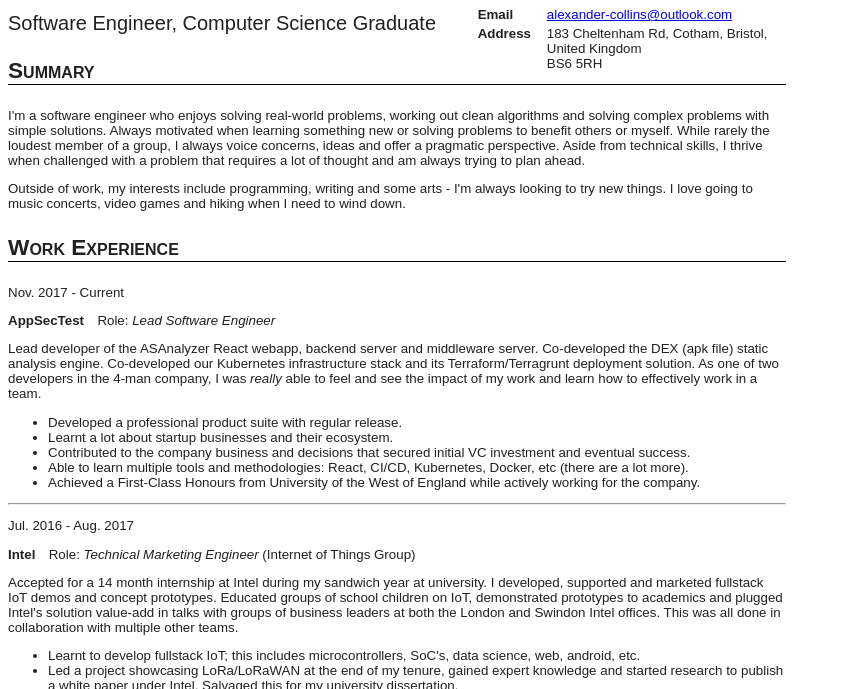
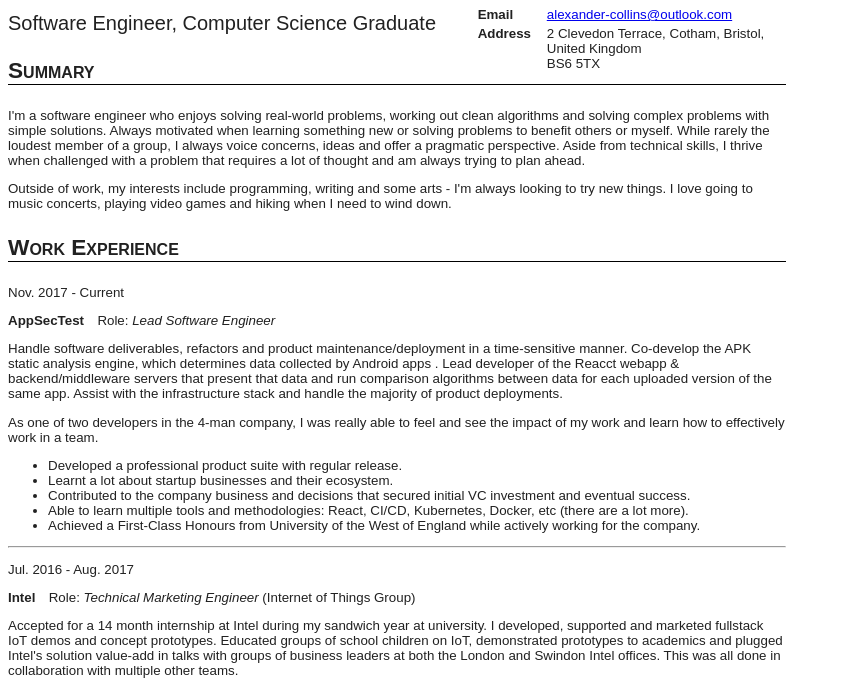
Before and after one commit to gearsix/alex-collins.dev, a plain HTML site: page cv/alexander-collins-CV.html in a window 1280 px wide. Shown: the part 55-744 px from the top of the page, without its empty margins (0-841 px from the left). Drawn offline with Linux system fonts and the light colour scheme.

Commit message:
updated cv details & descriptions of current role

```diff
--- a/cv/alexander-collins-CV.html
+++ b/cv/alexander-collins-CV.html
@@ -48,7 +48,7 @@
                 <tr><td><b>Born</b></td><td>30<sup>th</sup> November 1994</td></tr>
                 <tr><td><b>Mobile</b></td>     <td>07918634107</td></tr>
                 <tr><td><b>Email</b></td>      <td><a href="mailto:alexander-collins@outlook.com">alexander-collins@outlook.com</a></td></tr>
-                <tr><td><b>Address</b></td>    <td>183 Cheltenham Rd, Cotham, Bristol, United Kingdom<br/>BS6 5RH</td></tr>
+                <tr><td><b>Address</b></td>    <td>2 Clevedon Terrace, Cotham, Bristol, United Kingdom<br/>BS6 5TX</td></tr>
             </tbody>
         </table>
         <h1 class="title">Alexander Collins</h1>
@@ -59,15 +59,15 @@
 
         <!-- TODO trim -->
         <p>I'm a software engineer who enjoys solving real-world problems, working out clean algorithms and solving complex problems with simple solutions. Always motivated when learning something new or solving problems to benefit others or myself. While rarely the loudest member of a group, I always voice concerns, ideas and offer a pragmatic perspective. Aside from technical skills, I thrive when challenged with a problem that requires a lot of thought and am always trying to plan ahead.</p>
-        <p>Outside of work, my interests include programming, writing and some arts
-        - I'm always looking to try new things. I love going to music concerts, video games and hiking when I need to wind down.</p>
+        <p>Outside of work, my interests include programming, writing and some arts - I'm always looking to try new things. I love going to music concerts, playing video games and hiking when I need to wind down.</p>
     </section>
     <section id="work-experience">
         <h3>Work Experience</h3>
 
         <p>Nov. 2017 - Current</p>
-        <p><b>AppSecTest</b>&emsp;Role: <i>Lead Software Engineer</i></p>
-        <p>Lead developer of the ASAnalyzer React webapp, backend server and middleware server. Co-developed the DEX (apk file) static analysis engine. Co-developed our Kubernetes infrastructure stack and its Terraform/Terragrunt deployment solution. As one of two developers in the 4-man company, I was <i>really</i> able to feel and see the impact of my work and learn how to effectively work in a team.</p>
+        <p><b>AppSecTest</b>&emsp;Role: <i>Lead Software Engineer</i></p
+         <p>Handle software deliverables, refactors and product maintenance/deployment in a time-sensitive manner. Co-develop the APK static analysis engine, which determines data collected by Android apps . Lead developer of the Reacct webapp & backend/middleware servers that present that data and run comparison algorithms between data for each uploaded version of the same app. Assist with the infrastructure stack and handle the majority of product deployments.</p>
+        <p>As one of two developers in the 4-man company, I was really able to feel and see the impact of my work and learn how to effectively work in a team.</p>
         <ul>
             <li>Developed a professional product suite with regular release.</li>
             <li>Learnt a lot about startup businesses and their ecosystem.</li>
```
